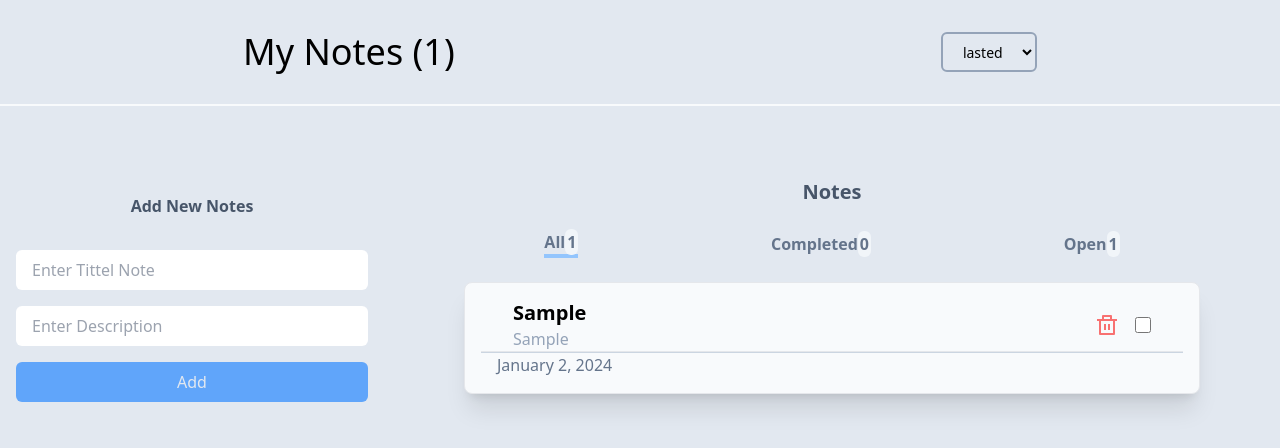
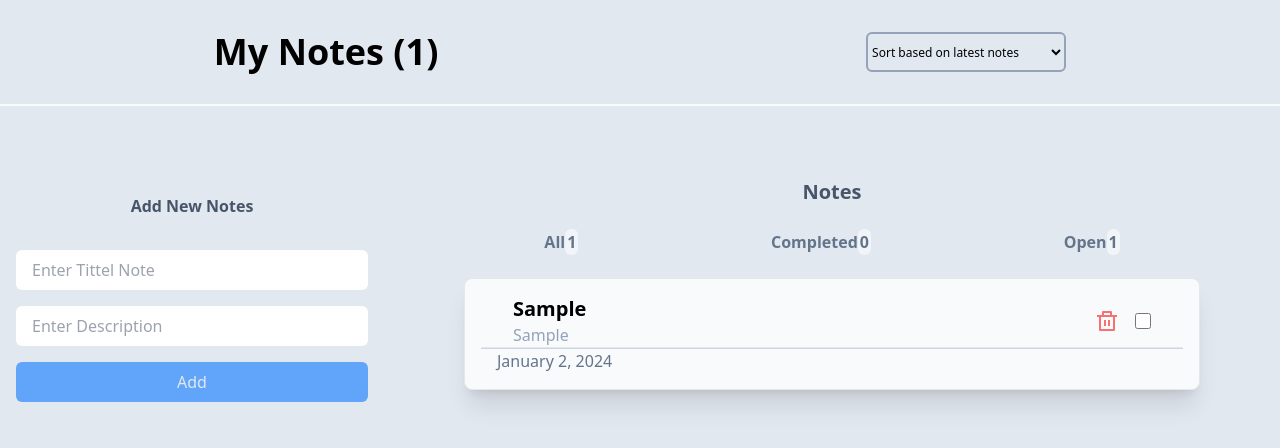
Before and after one commit to MortezaSaghi/NoteApp, a React (Vite) app: page / in a window 1280 px wide. Both pictures are taken after typing "Sample", "Sample" into the empty fields and a click on the button "Add". Shown: the top 448 px of the page. Built offline with nearby package versions, Linux system fonts and the light colour scheme.

Commit message:
Update Sorting Notes appHeader component

```diff
--- a/src/App.css
+++ b/src/App.css
@@ -596,12 +596,12 @@ video {
   margin-bottom: 2rem;
 }
 
+.ms-4 {
+  margin-inline-start: 1rem;
+}
+
 .mt-4 {
   margin-top: 1rem;
-}
-
-.ms-4 {
-  margin-inline-start: 1rem;
 }
 
 .block {
@@ -701,21 +701,12 @@ video {
   border-width: 2px;
 }
 
-.border-b-4 {
-  border-bottom-width: 4px;
-}
-
 .border-b-2 {
   border-bottom-width: 2px;
 }
 
 .border-solid {
   border-style: solid;
-}
-
-.border-blue-300 {
-  --tw-border-opacity: 1;
-  border-color: rgb(147 197 253 / var(--tw-border-opacity));
 }
 
 .border-slate-400 {
@@ -836,19 +827,14 @@ video {
   line-height: 2rem;
 }
 
-.text-4xl {
-  font-size: 2.25rem;
-  line-height: 2.5rem;
-}
-
-.text-sm {
-  font-size: 0.875rem;
-  line-height: 1.25rem;
-}
-
 .text-xl {
   font-size: 1.25rem;
   line-height: 1.75rem;
+}
+
+.text-xs {
+  font-size: 0.75rem;
+  line-height: 1rem;
 }
 
 .font-bold {
@@ -930,6 +916,13 @@ video {
   color: rgb(241 245 249 / var(--tw-text-opacity));
 }
 
+@media (min-width: 640px) {
+  .sm\:text-4xl {
+    font-size: 2.25rem;
+    line-height: 2.5rem;
+  }
+}
+
 @media (min-width: 768px) {
   .md\:flex {
     display: flex;
--- a/src/App.jsx
+++ b/src/App.jsx
@@ -6,6 +6,9 @@ import AddNewNote from "./Components/AddNewNote";
 
 function App() {
   const [notes, setNotes] = useState([]);
+  const [sortBy, setSortBy] = useState("latest");
+
+  //---- Add Note Function
   const addToNotes = (newNote) => {
     setNotes((preState) => [...preState, newNote]);
   };
@@ -15,21 +18,29 @@ function App() {
   };
   // ---- Toggle Compeled Function
   const toggleCompeled = (event) => {
-    const noteId=Number(event.target.value);
+    const noteId = Number(event.target.value);
     setNotes((prevState) =>
       prevState.map((note) =>
-        note.id === noteId ? { ...note, completed: !note.completed } : { ...note }
+        note.id === noteId
+          ? { ...note, completed: !note.completed }
+          : { ...note }
       )
-  );
+    );
   };
+
   return (
     <div className="bg-slate-200 min-h-screen h-full pb-8">
       <div className="container mx-auto text-center">
-        <AppHeader notes={notes} />
+        <AppHeader
+          notes={notes}
+          sortBy={sortBy}
+          onSort={(e) => setSortBy(e.target.value)}
+        />
         <div className="note-app pt-4 md:flex md:justify-between">
           <AddNewNote onAddToNotes={addToNotes} />
           <NoteList
             notes={notes}
+            sortBy={sortBy}
             onDeleteNote={deleteNote}
             onToggleCompeled={toggleCompeled}
           />
--- a/src/Components/AppHeader.jsx
+++ b/src/Components/AppHeader.jsx
@@ -1,15 +1,20 @@
-import React from 'react'
 
-const AppHeader = ({notes}) => {
+const AppHeader = ({ notes ,sortBy, onSort }) => {
+
   return (
-    <div className='flex justify-around  py-8 border-solid border-b-2 border-slate-50 mb-8 lg:mb-14'>
-      <h1 className='text-4xl'>My Notes ({notes.length})</h1>
-      <select className='bg-slate-200 rounded-md px-4 py-0.5 text-sm border-2 border-solid border-slate-400' name="" id="">
-        <option  value="lasted">lasted</option>
-        <option  value="fiest">first</option>
+    <div className="flex justify-around  py-8 border-solid border-b-2 border-slate-50 mb-8 lg:mb-14">
+      <h1 className="text-2xl sm:text-4xl font-bold">My Notes ({notes.length})</h1>
+      <select
+        value={sortBy}
+        onChange={onSort}
+        className="bg-slate-200 rounded-md py-0.5 text-xs sm:base border-2 border-solid border-slate-400"
+      >
+        <option value="latest">Sort based on latest notes</option>
+        <option value="earliest">Sort based on earliest notes</option>
+        <option value="completed">Sort based on completed notes</option>
       </select>
     </div>
-  )
-}
+  );
+};
 
 export default AppHeader;
--- /dev/null
+++ b/src/Components/Massage.jsx
@@ -0,0 +1,11 @@
+
+const Massage = ({children}) => {
+
+  return (
+    <>
+     {children}
+    </>
+  )
+}
+
+export default Massage
--- a/src/Components/NoteList.jsx
+++ b/src/Components/NoteList.jsx
@@ -1,12 +1,19 @@
 import React, { useState } from "react";
 import { RiDeleteBinLine } from "react-icons/ri";
+import Massage from "./Massage";
 
-const NoteList = ({ notes, onDeleteNote, onToggleCompeled }) => {
+const NoteList = ({ notes, onDeleteNote, onToggleCompeled ,sortBy }) => {
+
+  let sortedNotes=notes;
+    if (sortBy==="earliest"){sortedNotes=[...notes].sort((a,b)=>new Date(a.createdAt)-new Date(b.createdAt));}
+    if (sortBy==="latest"){sortedNotes=notes.slice().sort((a,b)=>new Date(b.createdAt)-new Date(a.createdAt))}
+    if (sortBy==="completed"){sortedNotes=notes.slice().sort((a,b)=>Number(a.completed)-Number(b.completed))}
+
   return (
     <div className="max-w-screen-md lg:mx-auto md:w-2/3">
       <h2 className="font-bold text-slate-600 mb-4 text-xl">Notes</h2>
       <NoteStatus notes={notes} />
-      {notes.map((note) => (
+      {sortedNotes.map((note) => (
         <NoteItem
           key={note.id}
           note={note}
@@ -71,39 +78,30 @@ export const NoteItem = ({ note, onDeleteNote, onToggleCompeled }) => {
 
 // ------------------------------------------------------------------------------------ Status Component
 export const NoteStatus = ({ notes }) => {
-  const [activeTabe, setActiveTab] = useState("all");
 
   const allNotes = notes.length;
   const compeleNotes = notes.filter((note) => note.completed).length;
   const unCompletedNotes = allNotes - compeleNotes;
 
-  if (!allNotes) return <div>No Notes has already been added. </div>;
+  if (!allNotes) return <Massage><div>No Notes has already been added. </div></Massage>;
 
   return (
     <ul className="note-status flex justify-around items-center py-2  text-l font-bold text-slate-500 cursor-pointer">
       <li
-        className={`${
-          activeTabe === "all" ? "border-solid border-b-4 border-blue-300" : ""
-        } transition duration-700 ease-in-out`}
+        className={`transition duration-700 ease-in-out`}
         onClick={() => setActiveTab("all")}
       >
         All<span className="bg-slate-100 p-0.5 rounded-md ">{allNotes}</span>
       </li>
       <li
-        className={`${
-          activeTabe === "completed"
-            ? "border-solid border-b-4 border-blue-300"
-            : ""
-        } transition duration-700 ease-in-out`}
+        className={` transition duration-700 ease-in-out`}
         onClick={() => setActiveTab("completed")}
       >
         Completed
         <span className="bg-slate-100 p-0.5 rounded-md ">{compeleNotes}</span>
       </li>
       <li
-        className={`${
-          activeTabe === "open" ? "border-solid border-b-4 border-blue-300" : ""
-        } transition duration-700 ease-in-out`}
+        className={` transition duration-700 ease-in-out`}
         onClick={() => setActiveTab("open")}
       >
         Open
```
